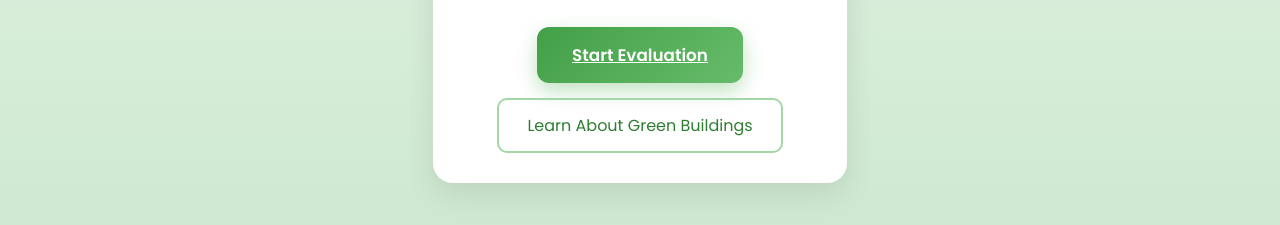
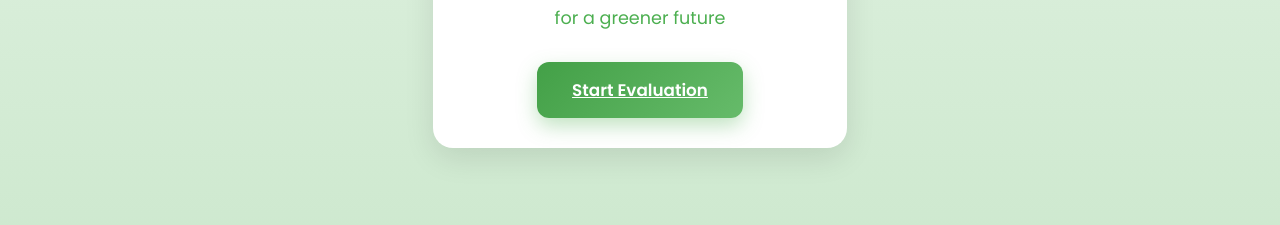
Before and after one commit to AARADHYAPATEL/SASYA_Eco_Val, a plain HTML site: page index.html in a window 1280 px wide. Shown: the part 411-636 px from the top of the page. Drawn offline with Linux system fonts and the light colour scheme.

Commit message:
Update index.html

```diff
--- a/index.html
+++ b/index.html
@@ -18,7 +18,6 @@
 
     <div class="button-section">
       <a href="evaluation.html" class="primary-btn">Start Evaluation</a>
-      <button class="secondary-btn">Learn About Green Buildings</button>
     </div>
   </div>
 </body>
```
